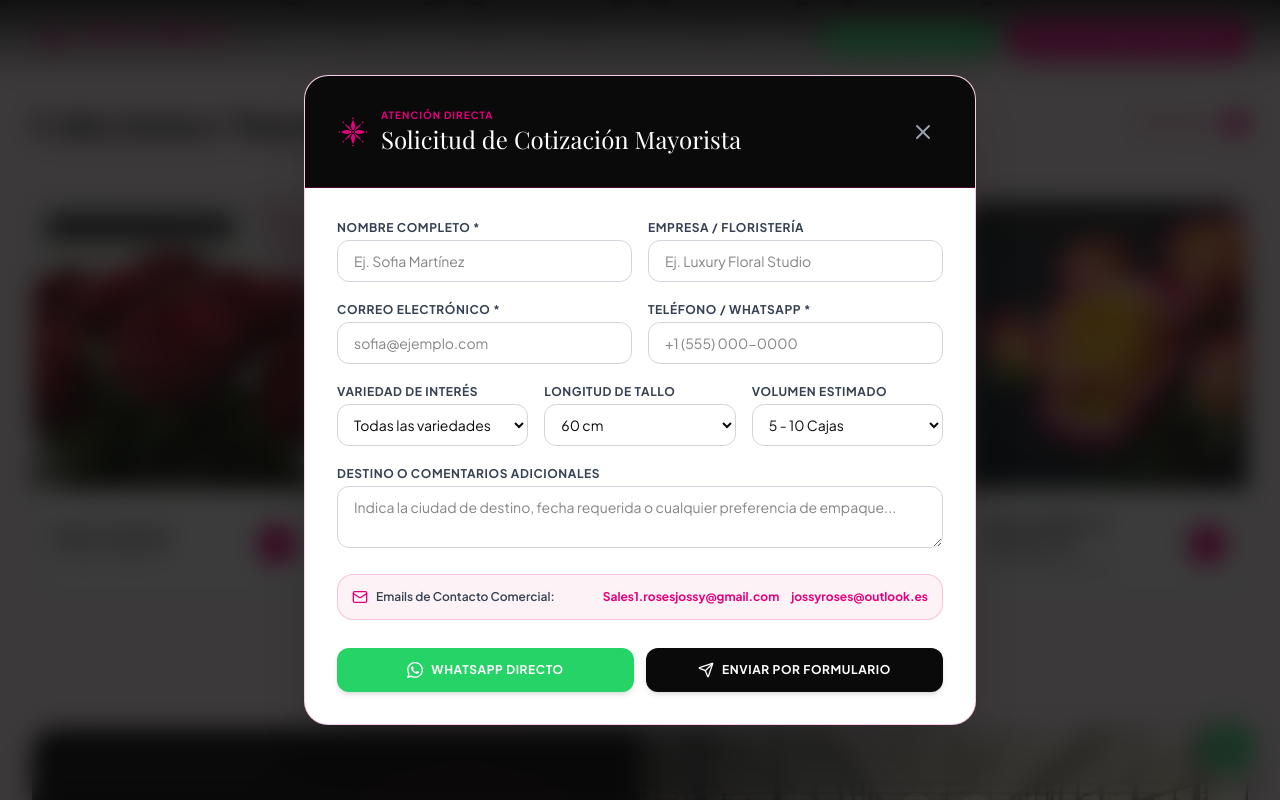
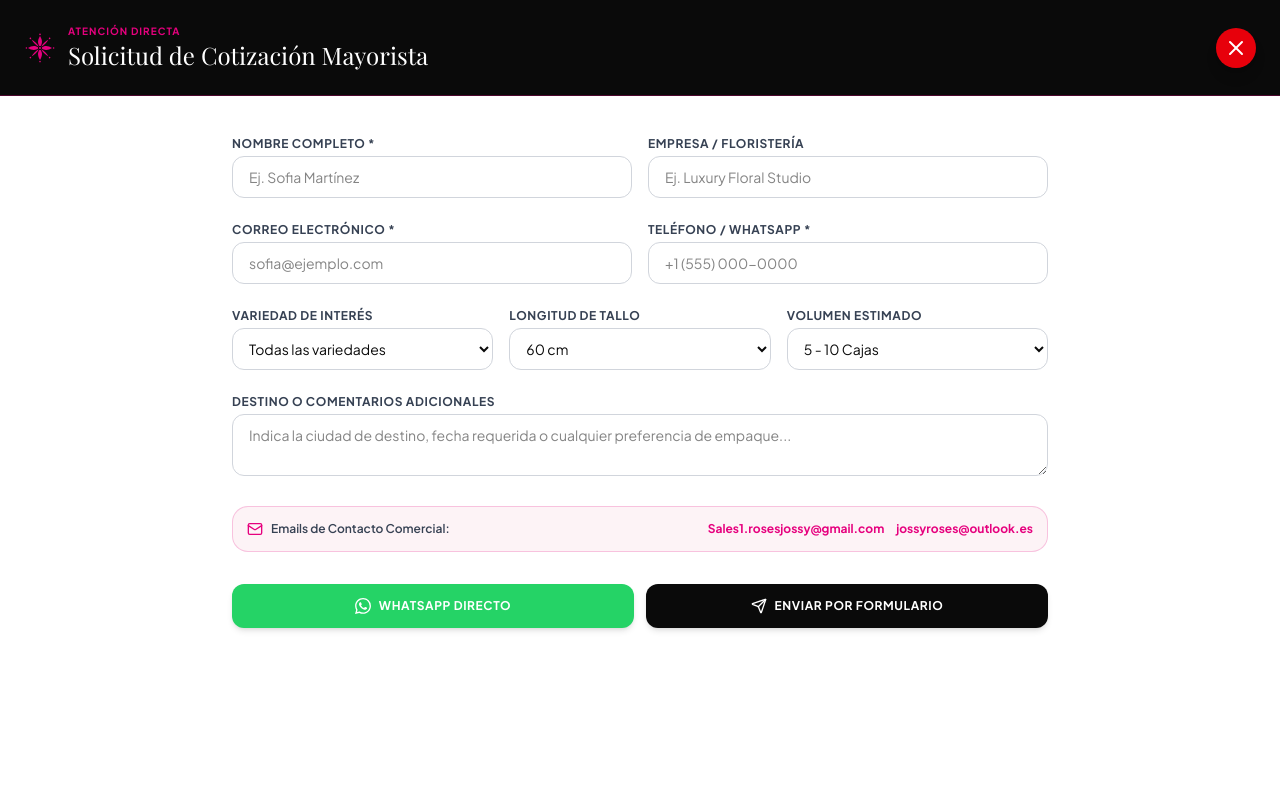
Before and after one commit to kindevec/JossyRoses, a React (Vite) app: page / in a window 1280 px wide. Both pictures are taken after a click on the element 175 px from the left and 1272 px from the top of the page. Shown: the part 872-1672 px from the top of the page. Built offline with nearby package versions, Linux system fonts and the light colour scheme; a web font is replaced by a local one.

Commit message:
paginas ajustes jossy

```diff
--- a/src/App.jsx
+++ b/src/App.jsx
@@ -72,9 +72,12 @@ function App() {
             <div className="md:col-span-5 space-y-4 text-left">
               <div className="flex items-center space-x-3">
                 <FlowerMandala className="w-8 h-8" color="#E6007E" spin={true} />
-                <span className="font-serif text-2xl font-bold tracking-wide text-white">
-                  Jossy Roses
-                </span>
+                <div className="flex items-baseline font-serif text-2xl tracking-tight leading-none text-white">
+                  <span className="font-bold italic">J</span>
+                  <span className="font-medium">ossy</span>
+                  <span className="font-bold italic ml-1">R</span>
+                  <span className="font-medium">oses</span>
+                </div>
               </div>
               <p className="text-xs uppercase tracking-[0.3em] font-semibold text-[#E6007E]">
                 WHERE QUALITY COUNTS
@@ -143,7 +146,7 @@ function App() {
 
           <div className="pt-8 flex flex-col sm:flex-row items-center justify-between text-xs text-gray-500">
             <p>© {new Date().getFullYear()} Jossy Roses. Todos los derechos reservados. Venta al por Mayor.</p>
-            <p className="mt-2 sm:mt-0 font-serif italic text-gray-400">Jossy Roses x Hasfarm Hybrid Design</p>
+            <p className="mt-2 sm:mt-0 font-serif italic text-gray-400">Desarrollado por KinDev S.A.S.</p>
           </div>
 
         </div>
--- a/src/components/Hero.jsx
+++ b/src/components/Hero.jsx
@@ -60,9 +60,9 @@ export const Hero = ({ onOpenQuoteModal }) => {
 
             {/* Stacked Hasfarm-Style Impact Headline with Glowing Shine */}
             <h1 className="text-4xl sm:text-5xl lg:text-7xl font-serif text-[#0A0A0A] font-bold tracking-tight uppercase leading-[1.05] animate-glowing-title">
-              CALIDAD. <br />
+              CALIDAD <br />
               <span className="inline-block text-white">
-                {"FRESCURA.".split('').map((char, index) => (
+                {"FRESCURA".split('').map((char, index) => (
                   <span
                     key={index}
                     className="inline-block animate-letter-shine"
@@ -73,7 +73,7 @@ export const Hero = ({ onOpenQuoteModal }) => {
                 ))}
               </span> <br />
               <span className="italic font-light text-[#0A0A0A] font-serif capitalize drop-shadow-[0_0_15px_rgba(230,0,126,0.25)]">
-                que enamora.
+                que enamora
               </span>
             </h1>
 
--- a/src/components/QuoteModal.jsx
+++ b/src/components/QuoteModal.jsx
@@ -56,11 +56,9 @@ ${formData.comments || 'N/A'}`;
   };
 
   return (
-    <div className="fixed inset-0 z-50 flex items-center justify-center p-4 bg-[#0A0A0A]/80 backdrop-blur-md animate-fadeIn">
-      <div className="relative w-full max-w-2xl bg-white rounded-3xl shadow-2xl border border-[#E6007E]/20 overflow-hidden my-8">
-
+    <div className="fixed inset-0 z-50 flex flex-col bg-white animate-fadeIn">
       {/* Modal Header */}
-        <div className="bg-[#0A0A0A] text-white p-6 sm:p-8 relative flex items-center justify-between border-b border-[#E6007E]/30">
+      <div className="bg-[#0A0A0A] text-white p-4 sm:p-6 relative flex items-center justify-between border-b border-[#E6007E]/30 shrink-0">
         <div className="flex items-center space-x-3">
           <FlowerMandala className="w-8 h-8" color="#E6007E" spin={true} />
           <div>
@@ -75,15 +73,16 @@ ${formData.comments || 'N/A'}`;
 
         <button
           onClick={onClose}
-            className="p-2 rounded-full text-gray-400 hover:text-white hover:bg-white/10 transition-colors"
+          className="bg-red-600 text-white p-2 rounded-full hover:bg-red-700 transition-colors shadow-lg"
         >
           <X className="w-6 h-6" />
         </button>
       </div>
 
       {/* Modal Body */}
+      <div className="flex-1 overflow-y-auto w-full">
         {submitted ? (
-          <div className="p-8 sm:p-12 text-center space-y-6">
+          <div className="p-8 sm:p-12 text-center space-y-6 max-w-2xl mx-auto mt-10">
             <div className="w-16 h-16 rounded-full bg-green-100 border-2 border-green-500 text-green-600 flex items-center justify-center mx-auto">
               <CheckCircle2 className="w-10 h-10" />
             </div>
@@ -109,7 +108,7 @@ ${formData.comments || 'N/A'}`;
             </button>
           </div>
         ) : (
-          <form onSubmit={handleSubmitWhatsApp} className="p-6 sm:p-8 space-y-5 text-left max-h-[80vh] overflow-y-auto">
+          <form onSubmit={handleSubmitWhatsApp} className="p-6 sm:p-10 space-y-6 text-left max-w-4xl mx-auto">
 
             <div className="grid grid-cols-1 sm:grid-cols-2 gap-4">
               <div>
@@ -279,7 +278,6 @@ ${formData.comments || 'N/A'}`;
 
           </form>
         )}
-
       </div>
     </div>
   );
```
Lines whose indentation alone changed are shown as unchanged.
